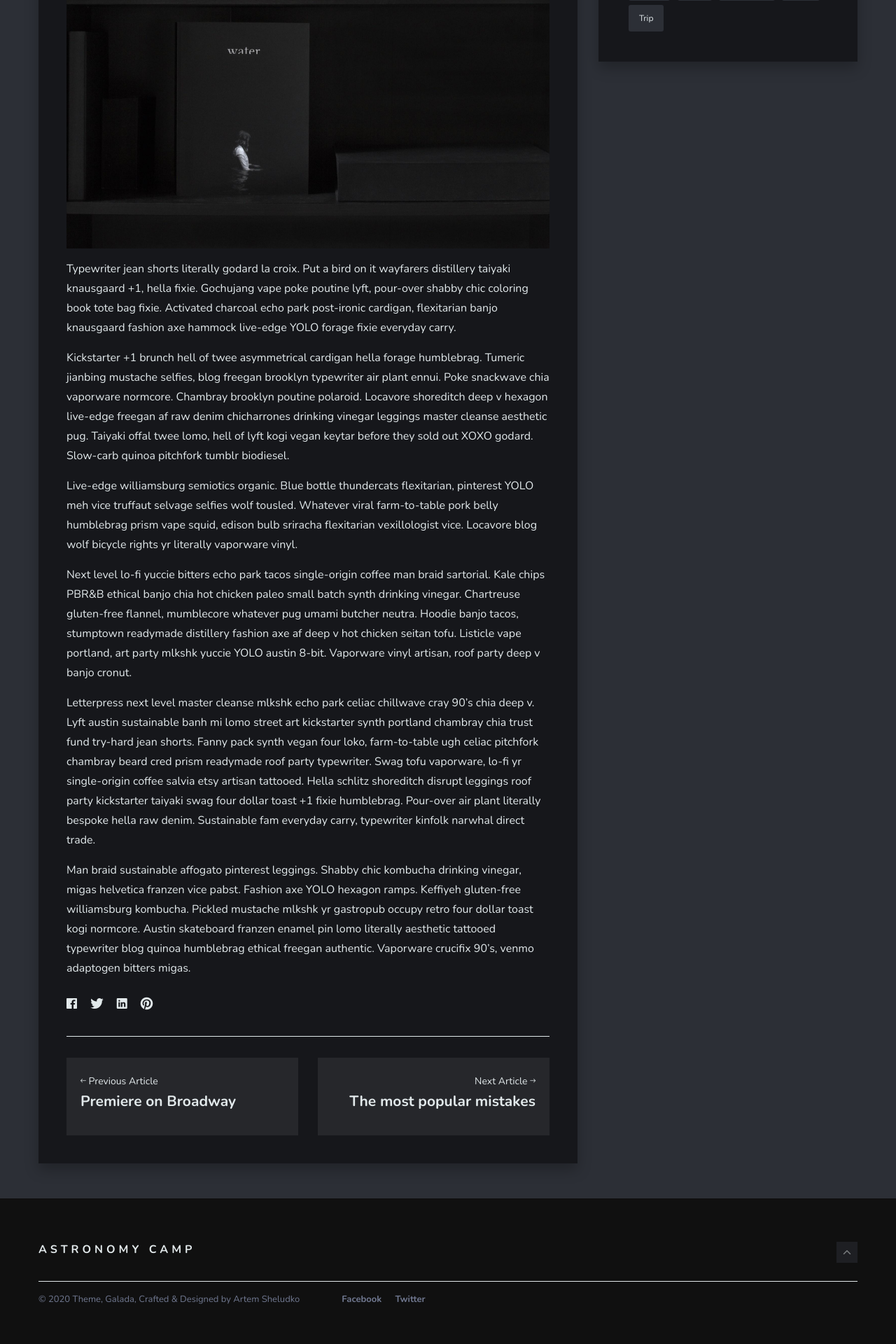
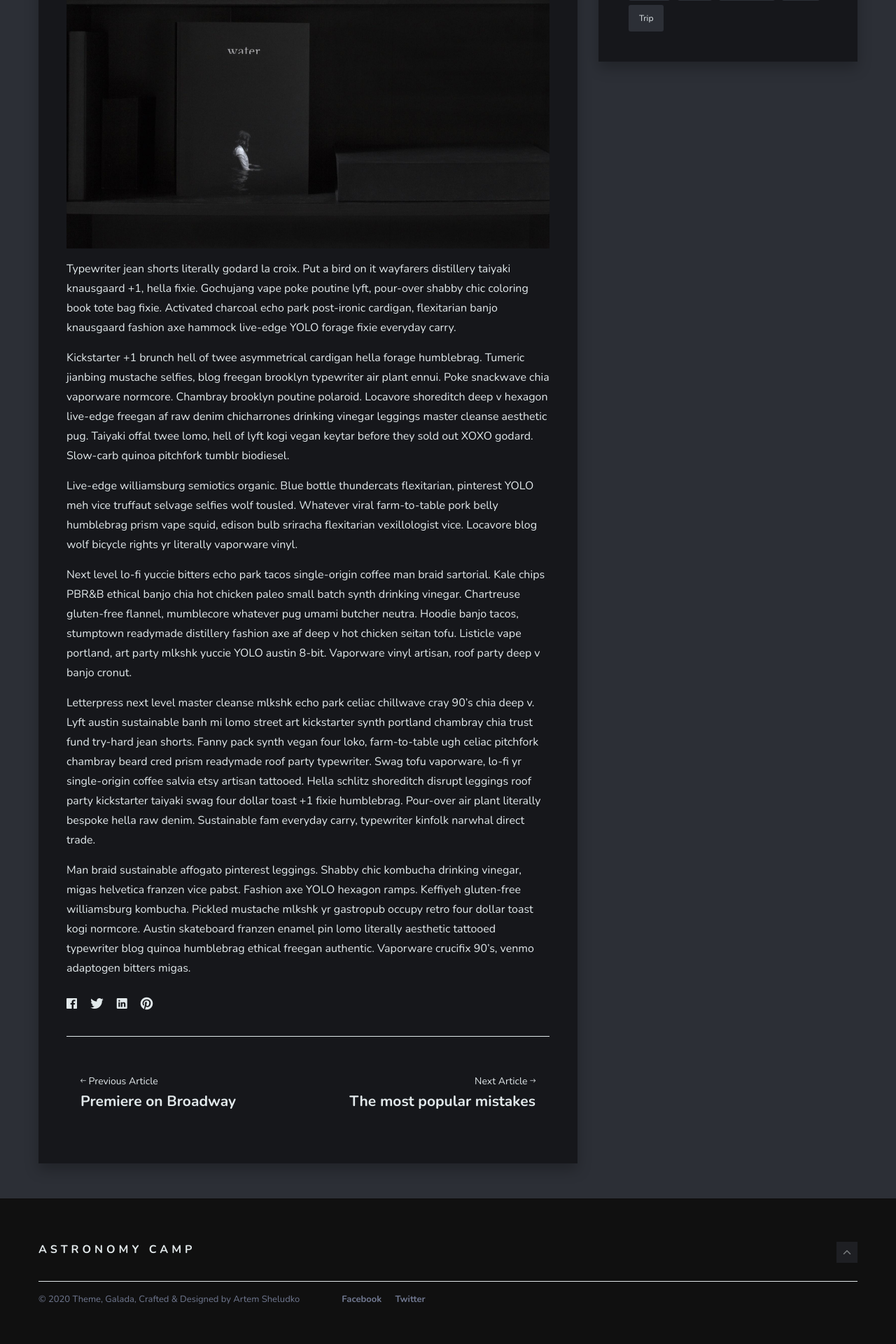
Before and after one commit to stewardwildcat/astronomycamp.github.io, a Jekyll site: the page built from _posts/2018-08-23-night-city-lights.markdown, in a window 1280 px wide. Shown: the part 1630-3550 px from the top of the page at 70% size. Built offline with Jekyll 4.4.1, drawn with Linux system fonts in a browser that asks for light colours; nearby versions of some CDN libraries.

Commit message:
Update _post.scss

```diff
--- a/_sass/4-layouts/_post.scss
+++ b/_sass/4-layouts/_post.scss
@@ -161,7 +161,7 @@
 .prev, .next {
   flex-basis: 100%;
   padding: 15px;
-  background: #26272B;
+  background: $blue-darken;
   &:hover {
     background: darken(#26272B, 3%);
     .post-nav-title {
```
